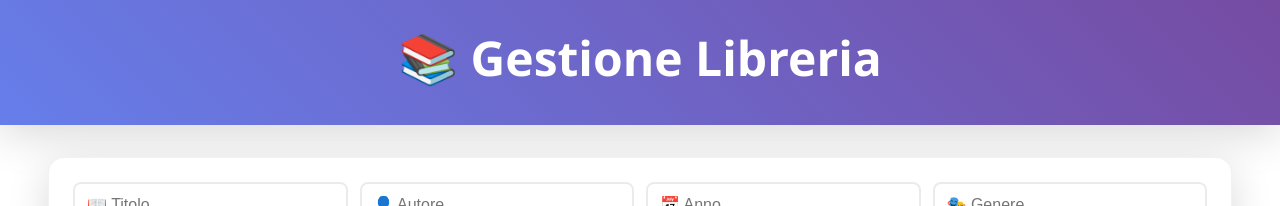
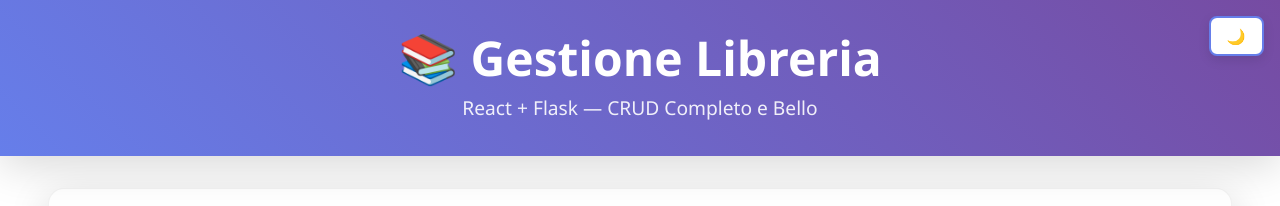
Before and after one commit to mattiabusi/PROGETTO_LIBRERIA, a React app in the folder frontend/: page / in a window 1280 px wide. Shown: the top 206 px of the page. Built offline with nearby package versions, Linux system fonts and the light colour scheme; no server answers; the HTML template or start-up script is replaced by a standard one.

Commit message:
tema chiaro scuro

```diff
--- a/frontend/src/App.css
+++ b/frontend/src/App.css
@@ -11,6 +11,32 @@
   --radius: 16px;
   --gap: 1.5rem;
   --transition: all 0.4s ease;
+  --border: rgba(0, 0, 0, 0.05);
+  --input-border: #e9ecef;
+  --input-focus-shadow: rgba(79, 172, 254, 0.2);
+  --btn-shadow: rgba(0, 0, 0, 0.1);
+  --btn-hover-shadow: rgba(0, 0, 0, 0.2);
+  --spinner-border: #f3f3f3;
+  --spinner-top: var(--primary);
+}
+
+.dark {
+  --bg: linear-gradient(135deg, #2c3e50 0%, #34495e 100%);
+  --card: #34495e;
+  --primary: #3498db;
+  --secondary: #2c3e50;
+  --danger: #e74c3c;
+  --success: #27ae60;
+  --muted: #bdc3c7;
+  --text: #ecf0f1;
+  --shadow: 0 10px 40px rgba(0, 0, 0, 0.5);
+  --border: rgba(255, 255, 255, 0.1);
+  --input-border: #7f8c8d;
+  --input-focus-shadow: rgba(52, 152, 219, 0.3);
+  --btn-shadow: rgba(0, 0, 0, 0.3);
+  --btn-hover-shadow: rgba(0, 0, 0, 0.5);
+  --spinner-border: #7f8c8d;
+  --spinner-top: var(--primary);
 }
 
 * { box-sizing: border-box; }
@@ -31,6 +57,7 @@ body {
   margin: 0;
   padding: 0;
   background: var(--card);
+  color: var(--text);
   border-radius: 0;
   box-shadow: none;
   backdrop-filter: blur(10px);
@@ -46,6 +73,7 @@ body {
   color: white;
   border-radius: 0;
   box-shadow: var(--shadow);
+  position: relative;
 }
 .app-header h1 {
   margin: 0;
@@ -73,7 +101,7 @@ body {
   padding: 1.5rem;
   box-shadow: var(--shadow);
   transition: var(--transition);
-  border: 1px solid rgba(0, 0, 0, 0.05);
+  border: 1px solid var(--border);
 }
 .card:hover {
   transform: translateY(-8px) scale(1.02);
@@ -88,18 +116,18 @@ body {
 }
 .input, .select {
   padding: 0.75rem;
-  border: 2px solid #e9ecef;
+  border: 2px solid var(--input-border);
   border-radius: 8px;
   background: var(--card);
+  color: var(--text);
   font-size: 1rem;
   transition: var(--transition);
   outline: none;
-  color: var(--text);
   flex: 1 1 200px;
 }
 .input:focus, .select:focus {
   border-color: var(--primary);
-  box-shadow: 0 0 0 3px rgba(79, 172, 254, 0.2);
+  box-shadow: 0 0 0 3px var(--input-focus-shadow);
 }
 
 .btn {
@@ -112,12 +140,12 @@ body {
   transition: var(--transition);
   text-transform: uppercase;
   letter-spacing: 0.5px;
-  box-shadow: 0 4px 12px rgba(0, 0, 0, 0.1);
+  box-shadow: 0 4px 12px var(--btn-shadow);
   flex-shrink: 0;
 }
 .btn:hover {
   transform: translateY(-3px);
-  box-shadow: 0 8px 20px rgba(0, 0, 0, 0.2);
+  box-shadow: 0 8px 20px var(--btn-hover-shadow);
 }
 .btn.primary { background: linear-gradient(45deg, var(--primary), var(--secondary)); color: white; }
 .btn.secondary { background: #6c757d; color: white; }
@@ -199,8 +227,8 @@ main {
 .spinner {
   width: 50px;
   height: 50px;
-  border: 5px solid #f3f3f3;
-  border-top: 5px solid var(--primary);
+  border: 5px solid var(--spinner-border);
+  border-top: 5px solid var(--spinner-top);
   border-radius: 50%;
   animation: spin 1s linear infinite;
   margin: 0 auto 1rem;
@@ -225,7 +253,25 @@ main {
   padding: 2rem 3rem;
   background: linear-gradient(45deg, var(--secondary), var(--primary));
   color: white;
-  border-radius: 0;
+}
+
+/* Theme Toggle */
+.theme-toggle {
+  position: absolute;
+  top: 1rem;
+  right: 1rem;
+  background: var(--card);
+  color: var(--text);
+  border: 2px solid var(--primary);
+  padding: 0.5rem 1rem;
+  border-radius: 8px;
+  cursor: pointer;
+  font-weight: 600;
+  transition: var(--transition);
+}
+.theme-toggle:hover {
+  background: var(--primary);
+  color: white;
 }
 
 /* Responsive */
--- a/frontend/src/App.jsx
+++ b/frontend/src/App.jsx
@@ -13,6 +13,7 @@ export default function App() {
   const [form, setForm] = useState({ titolo: '', autore: '', anno: '', genere: '' })
   const [editing, setEditing] = useState(null)
   const [editForm, setEditForm] = useState({ titolo: '', autore: '', anno: '', genere: '' })
+  const [isDarkMode, setIsDarkMode] = useState(false)
 
   useEffect(() => { fetchLibri() }, [])
 
@@ -80,6 +81,10 @@ export default function App() {
     setSortBy('')
   }
 
+  function toggleTheme() {
+    setIsDarkMode(!isDarkMode)
+  }
+
   const genres = Array.from(new Set(libri.map(b => b.genere))).sort()
   const filtered = libri
     .filter(b =>
@@ -94,10 +99,13 @@ export default function App() {
     })
 
   return (
-    <div className="app">
+    <div className={`app ${isDarkMode ? 'dark' : ''}`}>
       <header className="app-header">
         <h1>📚 Gestione Libreria</h1>
-        <p className="subtitle"></p>
+        <p className="subtitle">React + Flask — CRUD Completo e Bello</p>
+        <button className="btn theme-toggle" onClick={toggleTheme}>
+          {isDarkMode ? '☀️' : '🌙'}
+        </button>
       </header>
 
       <section className="controls">
```
